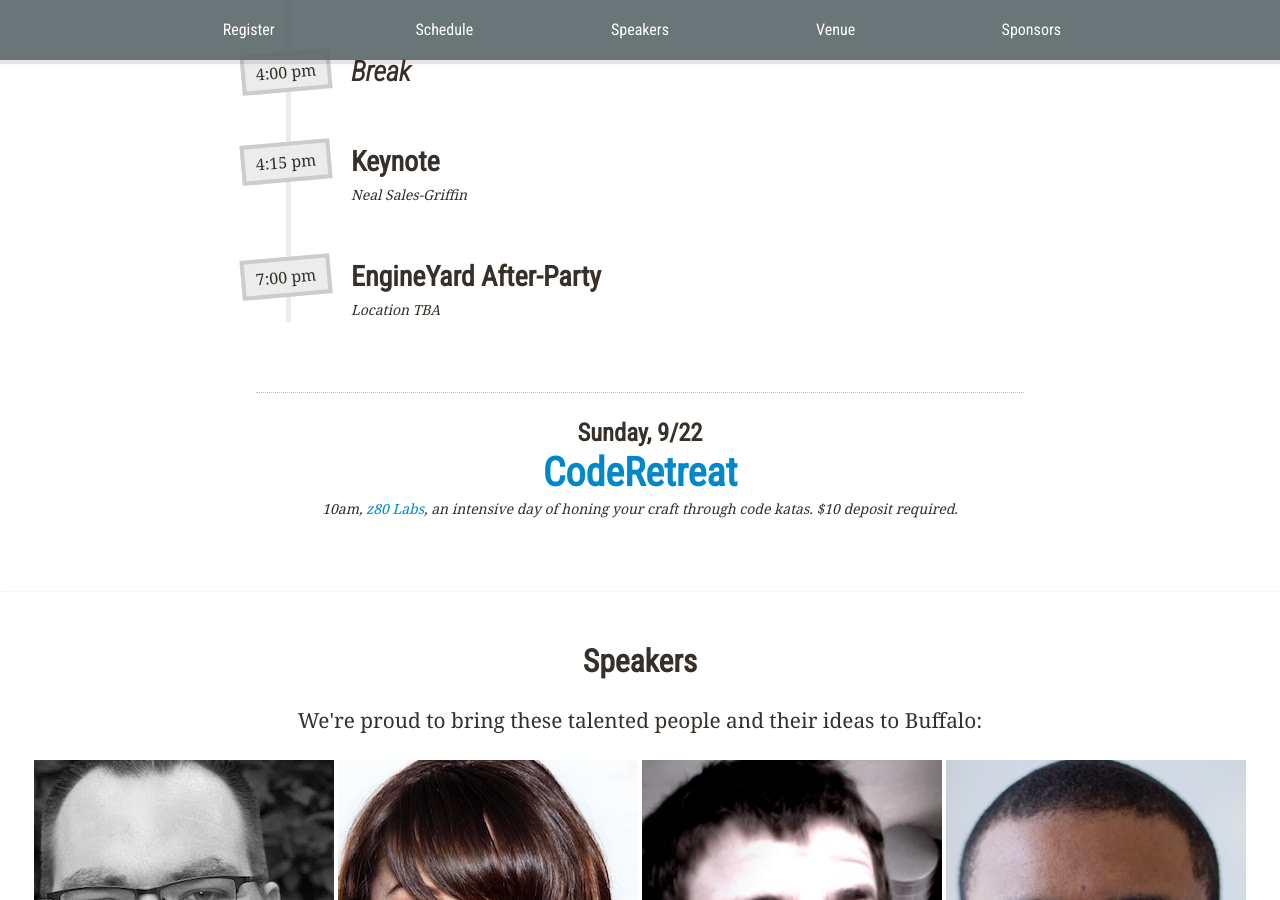
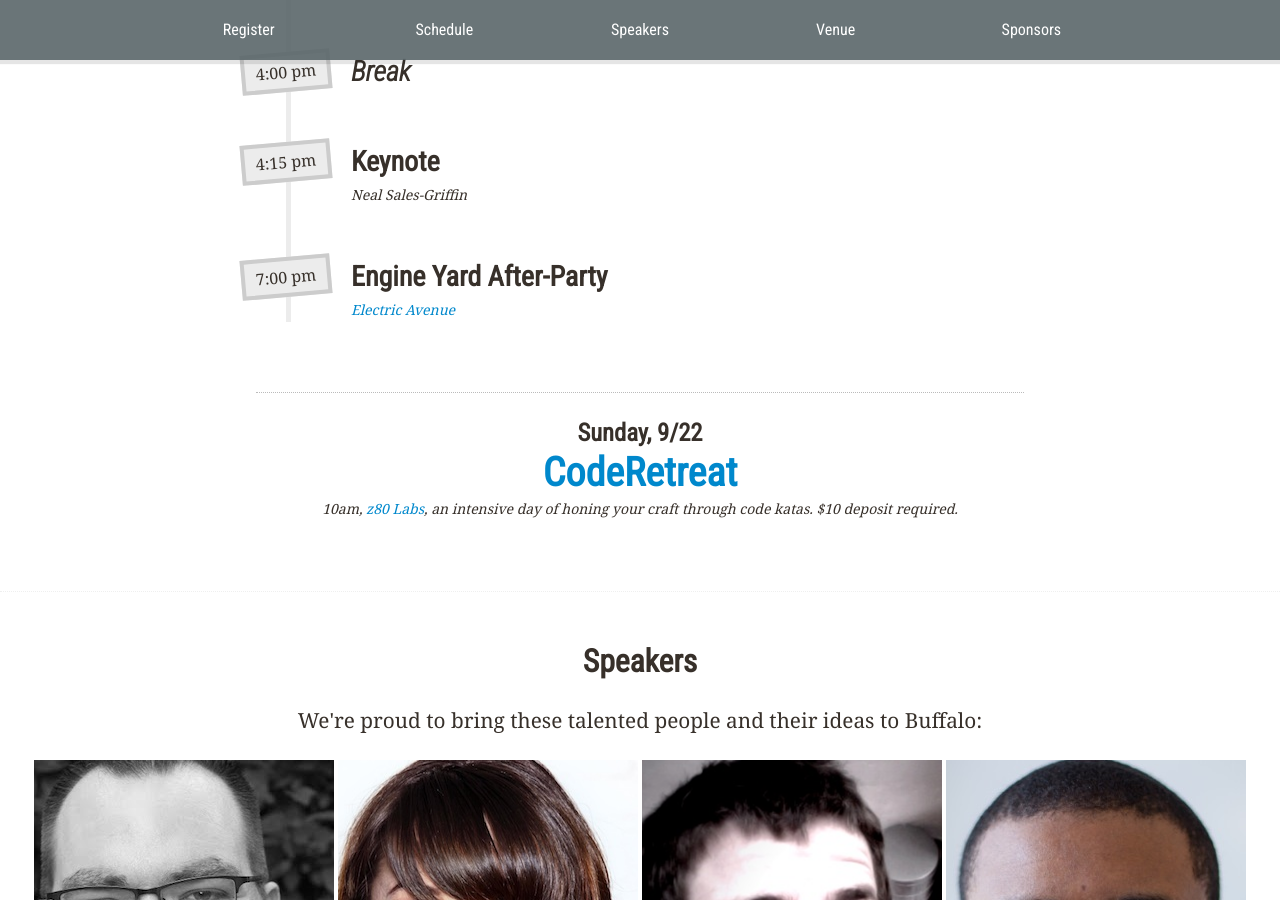
Before and after one commit to nysmakers/nysmakers.github.io, a Jekyll site: the page built from index.html, in a window 1280 px wide and 900 px high, scrolled down 4026 px. Built offline with Jekyll 4.4.1, drawn with Linux system fonts in a browser that asks for light colours; comment, search, counter and statistics services are not loaded.

Commit message:
add ey afterparty venue

```diff
--- a/index.html
+++ b/index.html
@@ -207,8 +207,8 @@ title: Nickel City Ruby Conference - September 20-21, 2013 - Buffalo, NY
 
           <div class="slot">
             <span class="time">7:00 pm</span>
-            <h2>EngineYard After-Party</h2>
-            <p>Location TBA</p>
+            <h2>Engine Yard After-Party</h2>
+            <p><a href="https://maps.google.com/maps?ie=UTF-8&q=Electric+Avenue+Cafe&fb=1&gl=us&hq=Electric+Avenue+Cafe+Buffalo,+NY&cid=0,0,13602664527431400371&ei=2Ww4UtvdL7XC4APv_IHQCQ&ved=0CJMBEPwSMAo" title="Engine Yard after-party @ Electric Avenue">Electric Avenue</a></p>
           </div>
         </div>
       </li>
```
